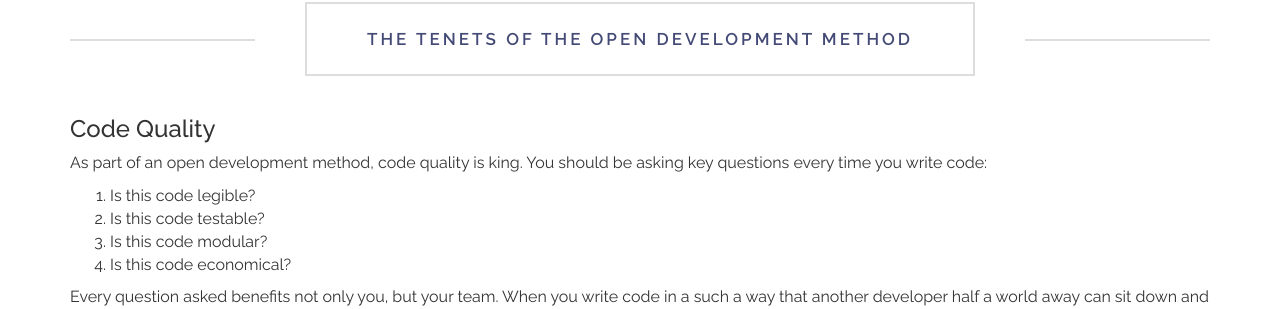
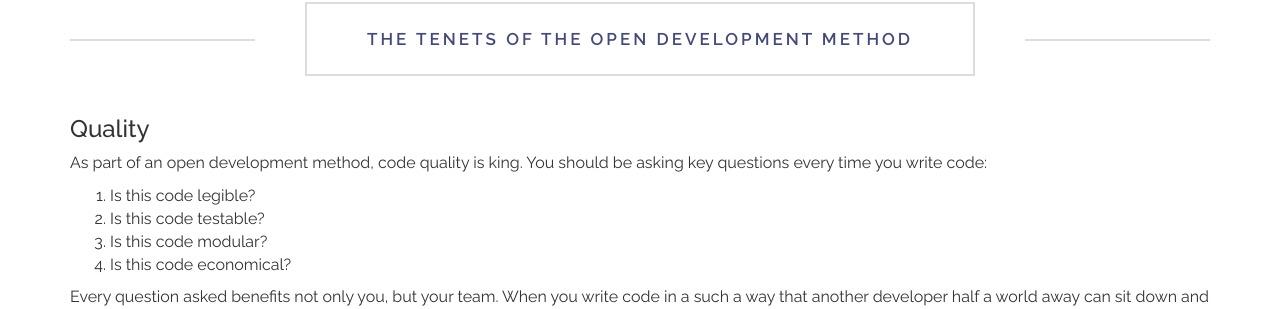
Before and after one commit to OpenDevelopmentMethod/opendevelopmentmethod.github.io, a Jekyll site: the page built from index.html, in a window 1280 px wide and 900 px high, scrolled down 1022 px. Shown: the part 146-455 px from the top of the window. Built offline with Jekyll 4.4.1, drawn with Linux system fonts in a browser that asks for light colours; nearby versions of some CDN libraries.

Commit message:
Update index.html

```diff
--- a/index.html
+++ b/index.html
@@ -103,7 +103,7 @@ resources:
     <h2>The Tenets of the Open Development Method</h2>
   </header>
 
-  <h3>Code Quality</h3>
+  <h3>Quality</h3>
 
   <p>As part of an open development method, code quality is king. You should be asking key questions every time you write code:</p>
 
```
